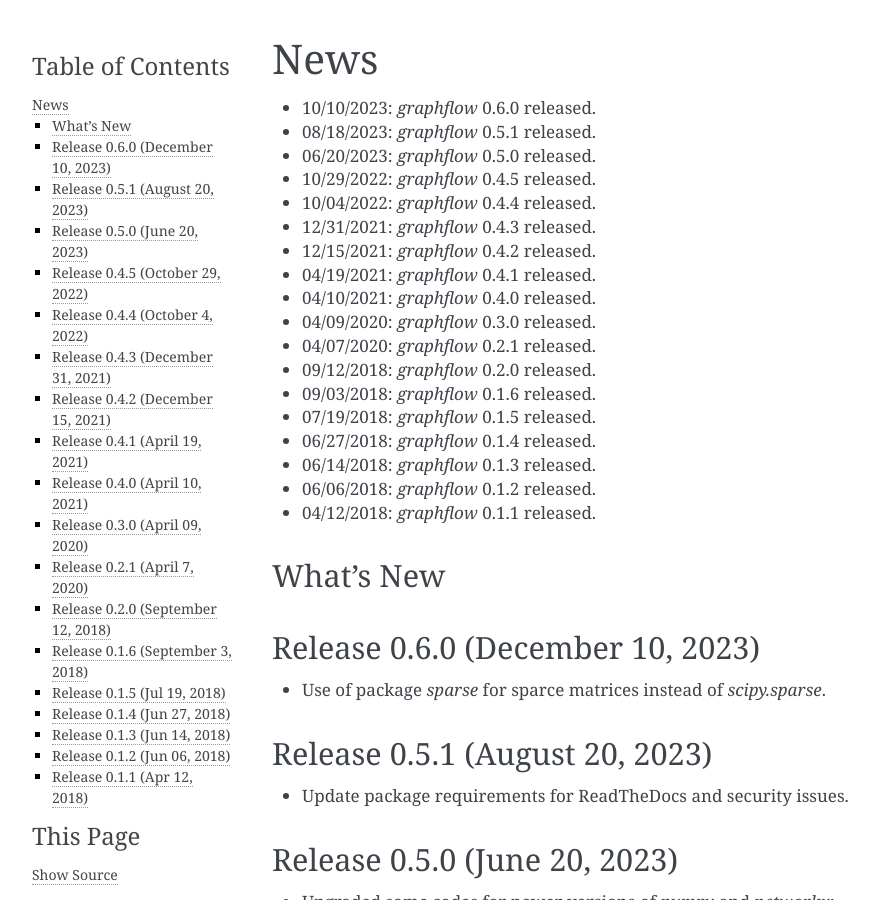
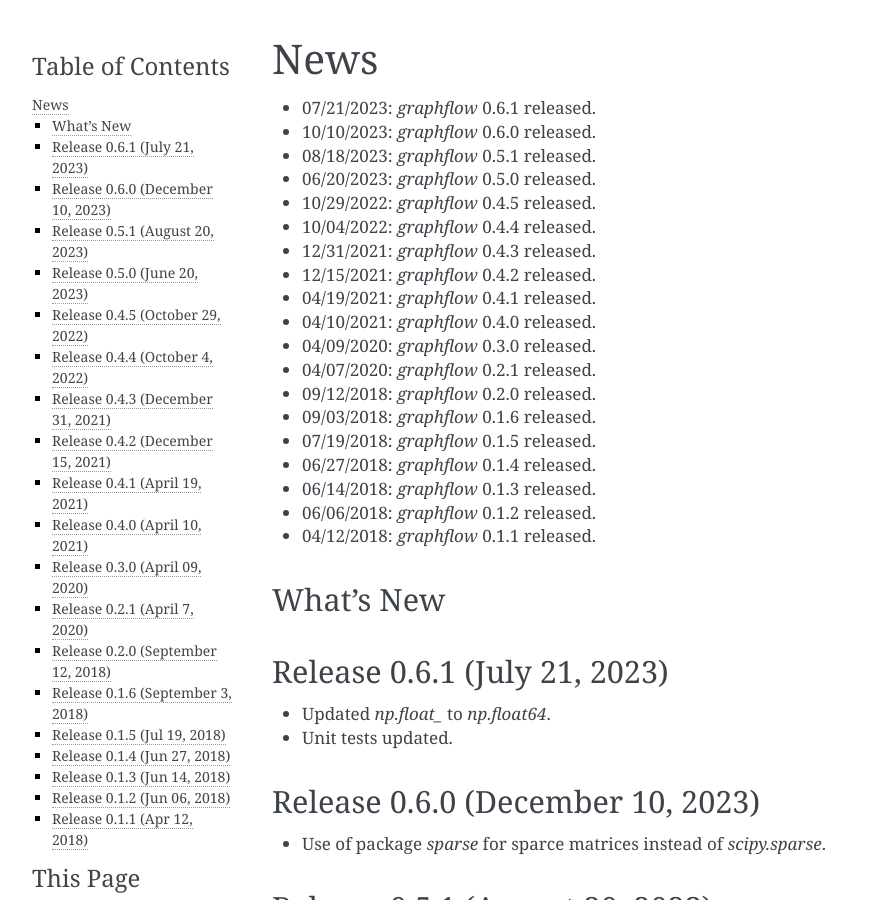
Before and after one commit to stephenhky/GraphFlow, a Sphinx documentation site: the page built from doc/source/news.rst, in a window 1280 px wide and 900 px high. Shown: the whole window, without its empty margins (148-1027 px from the left). Built offline with Sphinx 7.4.7, drawn with Linux system fonts in a browser that asks for light colours.

Commit message:
release 0.6.1

```diff
--- a/doc/source/news.rst
+++ b/doc/source/news.rst
@@ -1,6 +1,7 @@
 News
 ====
 
+* 07/21/2023: `graphflow` 0.6.1 released.
 * 10/10/2023: `graphflow` 0.6.0 released.
 * 08/18/2023: `graphflow` 0.5.1 released.
 * 06/20/2023: `graphflow` 0.5.0 released.
@@ -22,6 +23,12 @@ News
 
 What's New
 ----------
+
+Release 0.6.1 (July 21, 2023)
+-----------------------------
+
+* Updated `np.float_` to `np.float64`.
+* Unit tests updated.
 
 Release 0.6.0 (December 10, 2023)
 ---------------------------------
--- a/setup.py
+++ b/setup.py
@@ -22,7 +22,7 @@ def install_requirements():
 
 
 setup(name='graphflow',
-      version="0.6.1a1",
+      version="0.6.1",
       description="Algorithms for Graph Flow Analysis",
       long_description="Numerical routines for analyzing data represented by graphs",
       classifiers=[
```
Also changed, not shown: README.md (+1 -0 lines).
